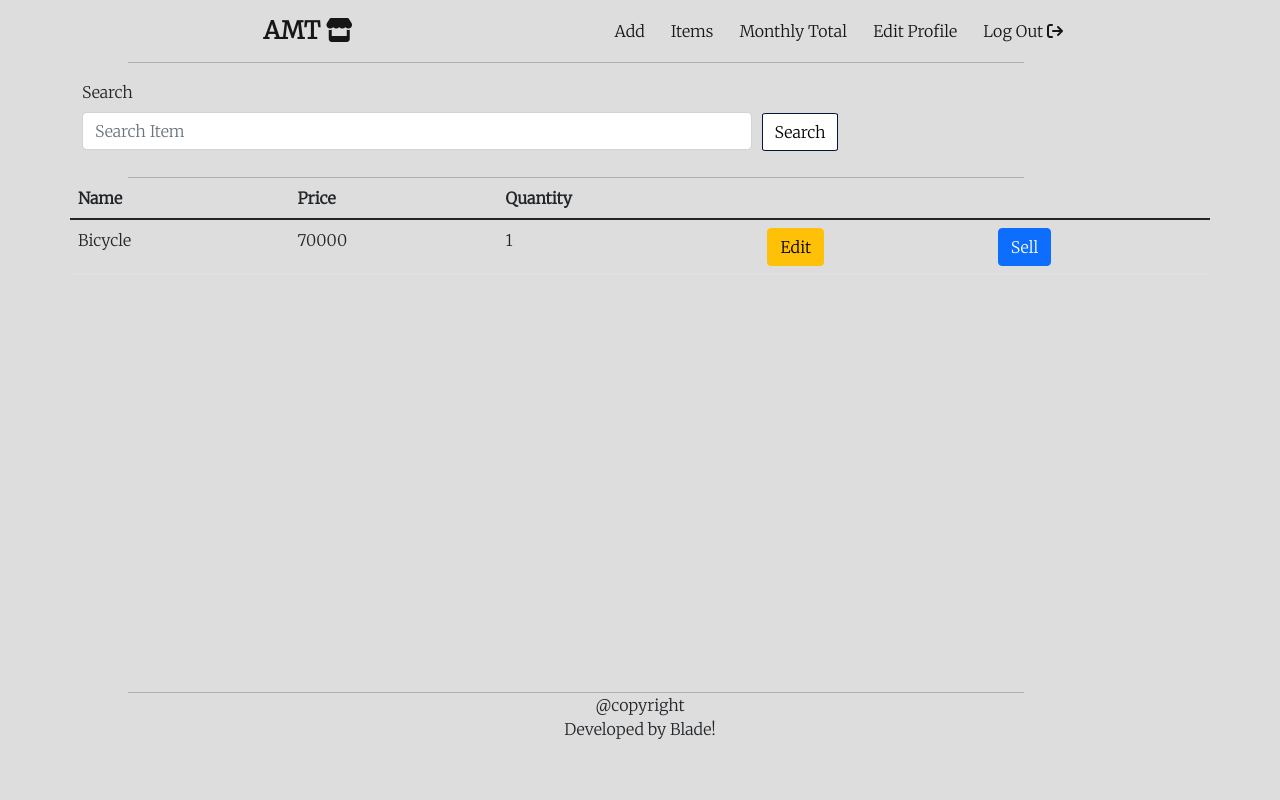
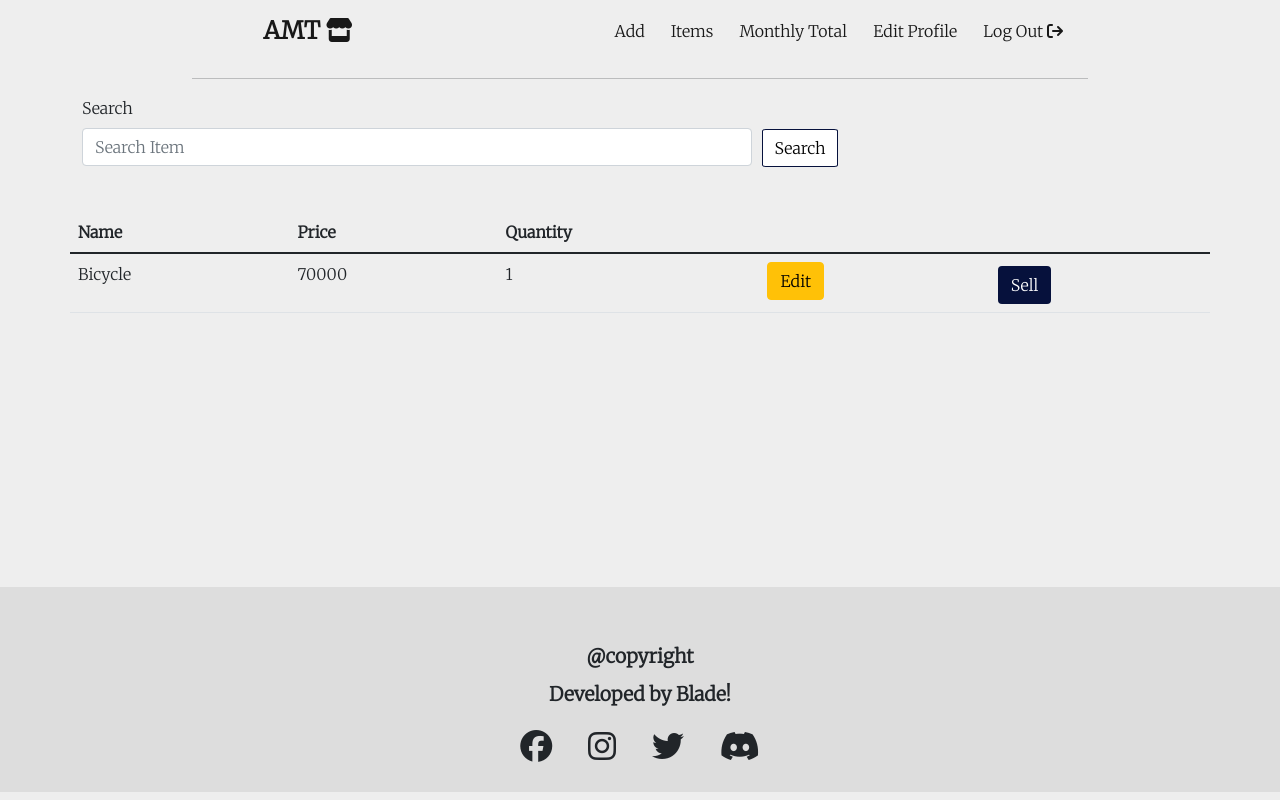
Before and after one commit to blade9380/pos, a Flask app: page /show_items in a window 1280 px wide. Run offline with Flask 2, Linux system fonts and the light colour scheme; a user stored in the database is signed in; data comes from the database, SQL or seed files in the repository; some libraries are stand-ins or nearby versions.

Commit message:
front end done

```diff
--- a/forms.py
+++ b/forms.py
@@ -15,8 +15,8 @@ class AddItem(FlaskForm):
 
 
 class Login(FlaskForm):
-    name = StringField("Name", validators=[DataRequired()])
-    password = PasswordField("Password", validators=[DataRequired()])
+    name = StringField("Name", validators=[DataRequired()], render_kw={'placeholder': 'Username'})
+    password = PasswordField("Password", validators=[DataRequired()], render_kw={'placeholder': 'password'})
     submit = SubmitField("Login")
 
 
--- a/static/css/styles.css
+++ b/static/css/styles.css
@@ -1,5 +1,5 @@
 body {
-    background-color: #DDDDDD;
+    background-color: #EEEEEE;
     font-family: 'Merriweather', serif;
 }
 
@@ -9,15 +9,18 @@ body {
     margin-left: 20%;
     padding-right: 5%;
 }
-.navbar-collapse {
+
+.navbar-collapse{
     justify-content: center;
 }
+
 .nav-item {
     font-size: 16px;
     padding-left: 10px;
 }
-hr {
-    margin: 0 0 0 10%;
+
+#header-id hr {
+    margin-left: 15%;
     width: 70%;
 
 }
@@ -26,6 +29,7 @@ hr {
     font-family: 'Merriweather', serif;
     font-weight: 900;
 }
+
 #submit {
     margin-top: 2%;
     font-family: 'Merriweather', serif;
@@ -41,14 +45,18 @@ hr {
 .table-line {
     margin-top: 2%;
 }
+
 .search-group {
     margin-top: 1.3%;
+    margin-bottom: 3.5%;
 }
+
 #search-form {
     width: 60%;
     display: inline-block;
     margin-right: 10px;
 }
+
 .search-group #submit {
     color: black;
     margin: auto;
@@ -61,14 +69,27 @@ hr {
     background-color: #06113C;
     color: white;
 }
+
 #footer {
     position:absolute;
     text-align: center;
     bottom:0;
     width:100%;
-    height: 100px;   /* Height of the footer */
-    background-color: inherit;
+    height:205px;   /* Height of the footer */
+    background-color: #DDDDDD;
  }
+
  #table {
-    margin-right: 3cm;
+    margin-right: 5%;
  }
+
+.sale-table {
+    margin-top: 5%;
+}
+
+.footer-text {
+    font-weight: 800;
+    font-size: 1.2rem;
+    line-height: 2;
+    padding-top: 50px;
+}
--- a/templates/edit_profile.html
+++ b/templates/edit_profile.html
@@ -1,6 +1,8 @@
 {% include 'header.html' %}
 {% import "bootstrap/wtf.html" as wtf %}
 {% block content %}
-{{ wtf.quick_form(form, button_map={"submit": "primary"}) }}
+<div class="container">
+{{ wtf.quick_form(form) }}
+</div>
 {% endblock %}
 {% include 'footer.html' %}
--- a/templates/footer.html
+++ b/templates/footer.html
@@ -3,8 +3,12 @@
     crossorigin="anonymous"></script>
 </body>
 <footer id="footer" class="mb-2 ">
-    <hr>
-    <p>@copyright<br>
+
+    <p class="footer-text">@copyright<br>
     Developed by Blade!</p>
+    <i class="mx-3 fa-brands fa-facebook fa-2x"></i>
+    <i class="mx-3 fa-brands fa-instagram fa-2x"></i>
+    <i class="mx-3 fa-brands fa-twitter fa-2x"></i>
+    <i class="mx-3 fa-brands fa-discord fa-2x"></i>
 </footer>
 </html>
--- a/templates/header.html
+++ b/templates/header.html
@@ -14,10 +14,11 @@
         href="https://fonts.googleapis.com/css2?family=Inconsolata:wght@500&family=Merriweather:ital,wght@0,300;1,900&display=swap"
         rel="stylesheet">
     <script src="https://kit.fontawesome.com/8b754422bb.js" crossorigin="anonymous"></script>
+    <link rel="stylesheet" href="static/css">
     <title>Pos</title>
 </head>
 
-<body>
+<body id="header-id">
     <nav class="navbar navbar-expand-lg navbar-light">
         <div class="container-fluid">
             <a class="navbar-brand" href="{{ url_for('home') }}">AMT <i class="fa-solid fa-store"></i></a>
--- a/templates/items.html
+++ b/templates/items.html
@@ -21,7 +21,6 @@
         </tr>
 
     </thead>
-    <hr class="table-line">
     <tbody>
 
         {% for item in items: %}
@@ -30,7 +29,7 @@
             <td>{{ item.price|int }}</td>
             <td>{{ item.quantity|int }}</td>
             <td><a href="{{ url_for('edit', item_id=item.id)}}" class="btn btn-warning">Edit</a></td>
-            <td><a href="{{ url_for('sale', item_id=item.id)}}" class="btn btn-primary">Sell</a></td>
+            <td><a href="{{ url_for('sale', item_id=item.id)}}" class="btn" id="submit">Sell</a></td>
         </tr>
         {% endfor %}
     </tbody>
--- a/templates/login.html
+++ b/templates/login.html
@@ -1,6 +1,8 @@
 {% include 'header.html' %}
 {% import "bootstrap/wtf.html" as wtf %}
 {% block content %}
-{{ wtf.quick_form(form, button_map={"submit": "primary"}) }}
+<div class="container">
+{{ wtf.quick_form(form) }}
+</div>
 {% endblock %}
 {% include 'footer.html' %}
--- a/templates/total.html
+++ b/templates/total.html
@@ -1,6 +1,6 @@
 {% include 'header.html' %}
 
-<table class="table">
+<table class="table container sale-table">
     <thead>
         <tr>
             <th scope="col">Total</th>
```
